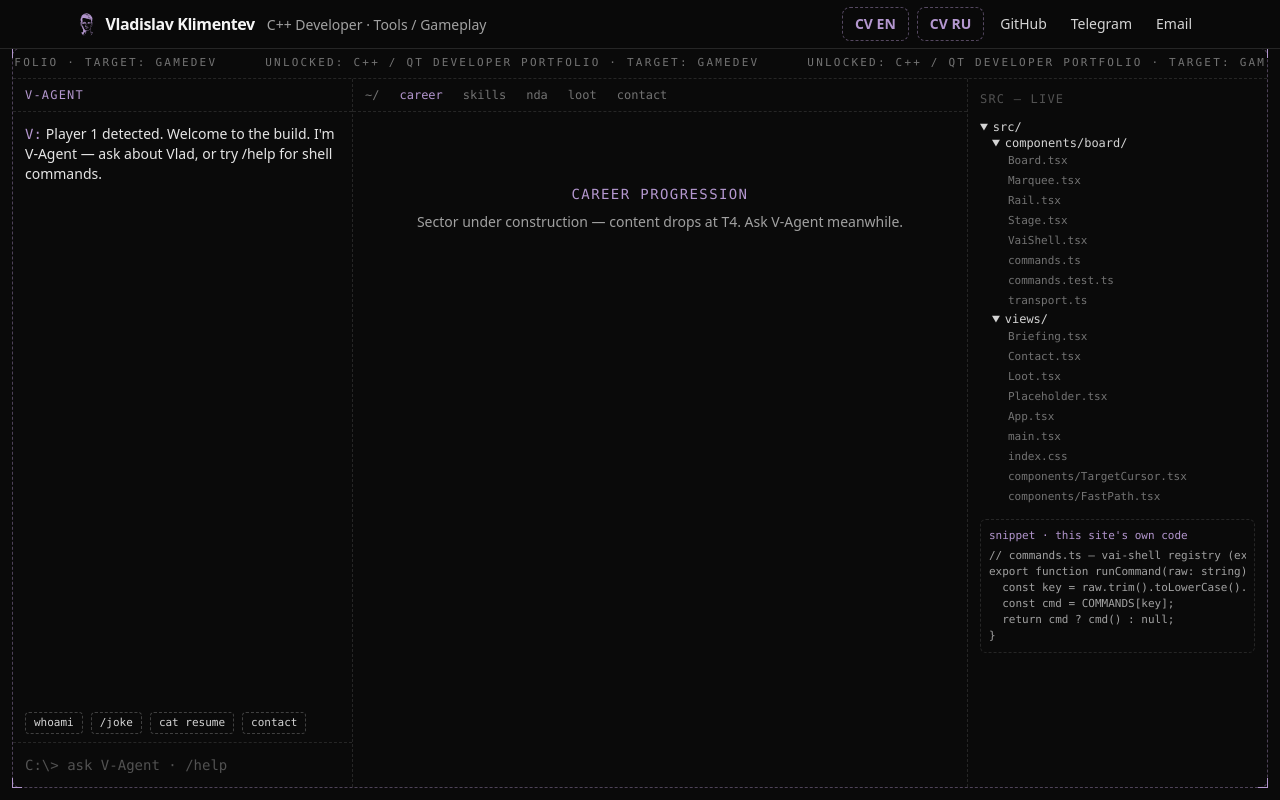
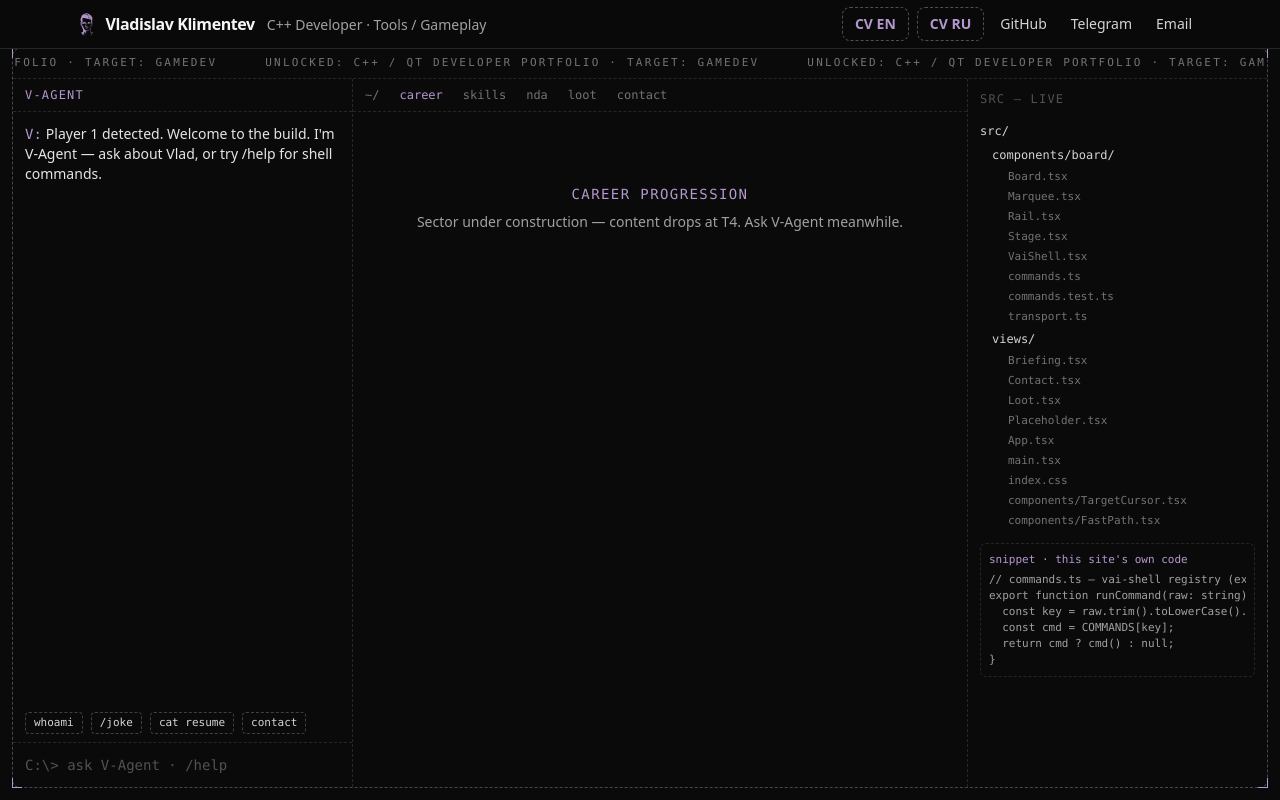
Before and after one commit to vetnem1lk/me.cryzothic.tech, a React (Vite) app: page /career in a window 1280 px wide. Built offline with nearby package versions, Linux system fonts and the light colour scheme.

Commit message:
fix: rail summaries meet 24px touch-target minimum

```diff
--- a/src/components/board/Rail.tsx
+++ b/src/components/board/Rail.tsx
@@ -5,7 +5,7 @@ export function runCommand(raw: string): CommandResult | null {
   return cmd ? cmd() : null;
 }`;
 
-const SUMMARY = 'cursor-target font-mono text-xs text-neutral-300 hover:text-accent';
+const SUMMARY = 'cursor-target block py-1 font-mono text-xs text-neutral-300 hover:text-accent';
 const FILE = 'pl-4 font-mono text-[11px] leading-5 text-neutral-500';
 
 export default function Rail() {
```
